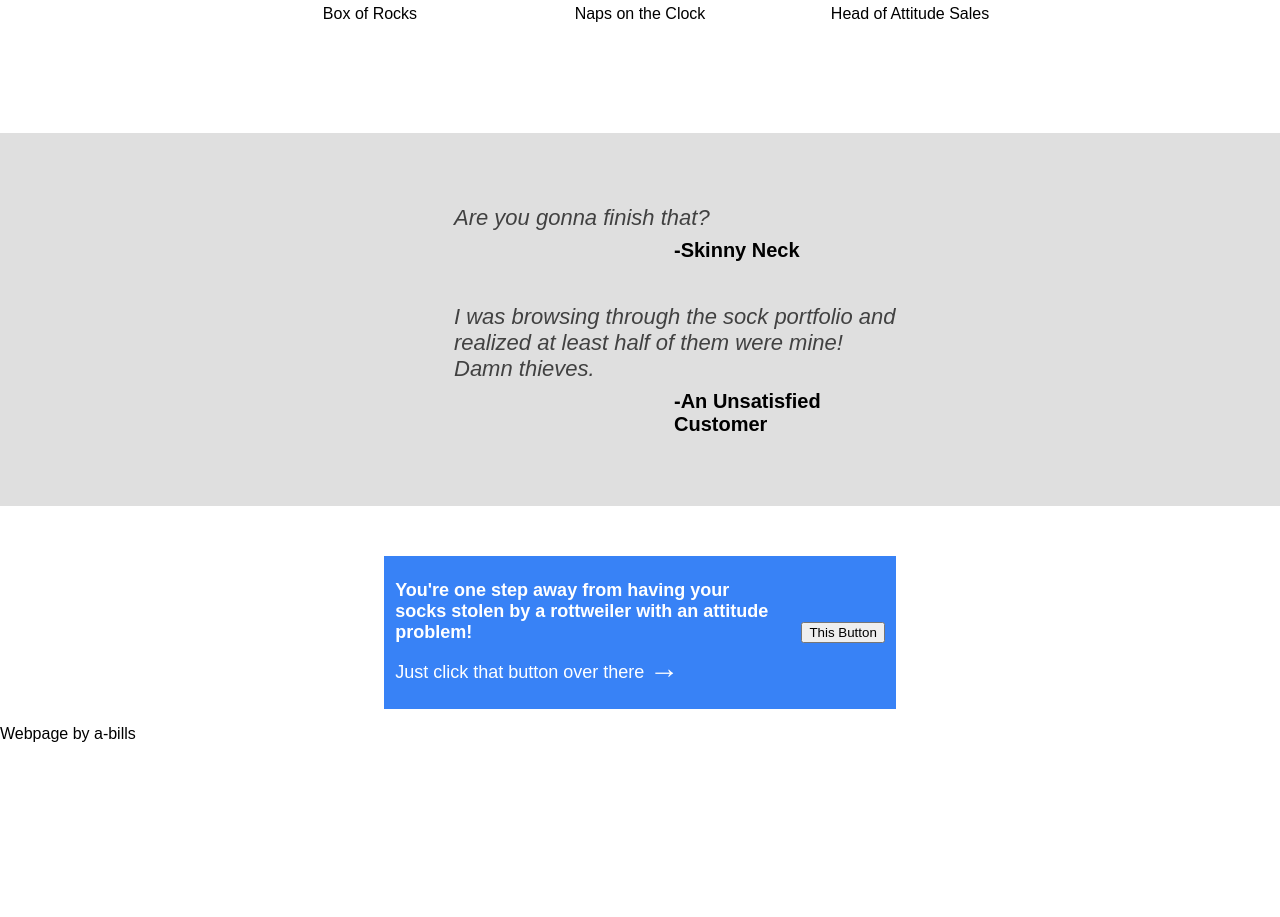
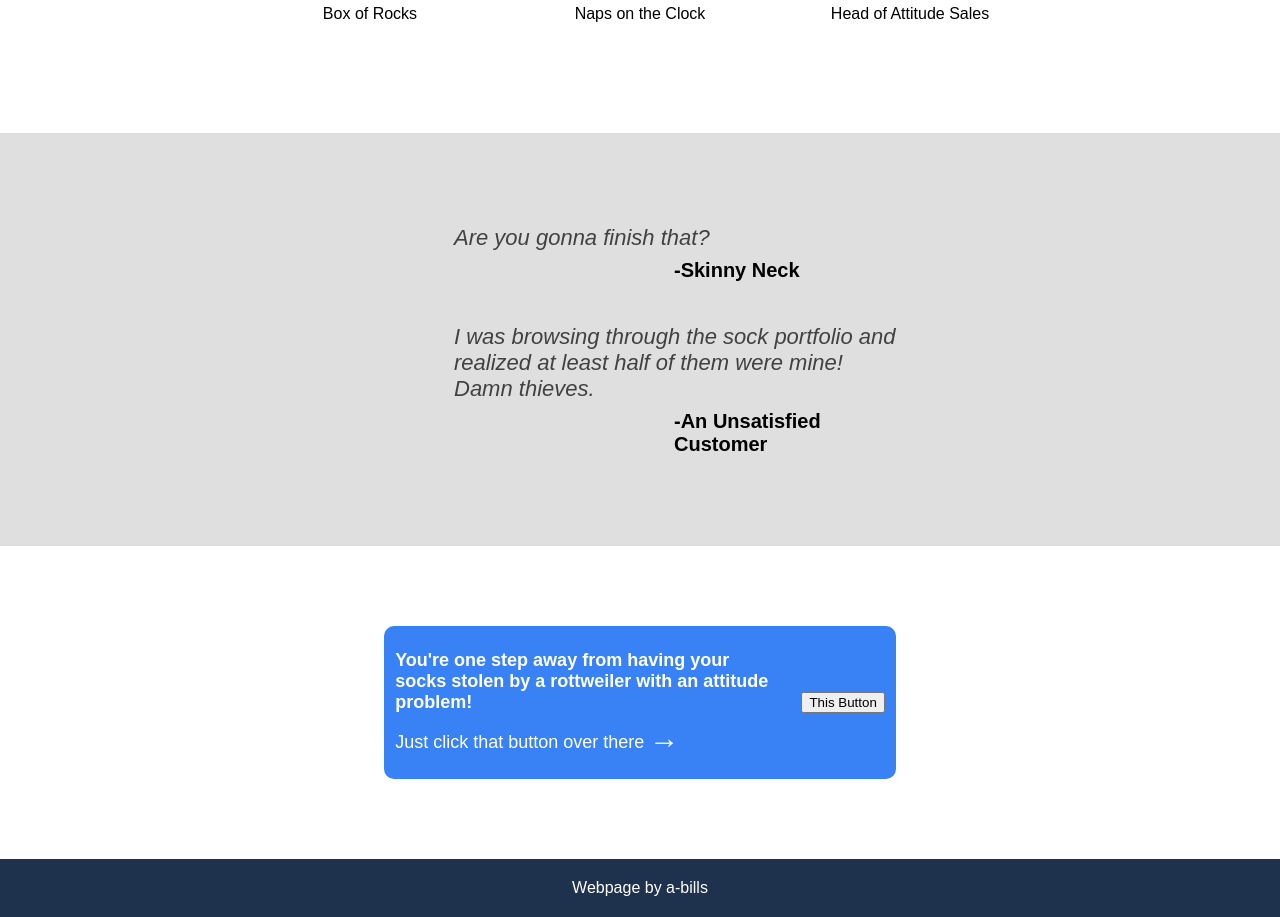
Before and after one commit to a-bills/landing-page, a plain HTML site: page index.html in a window 1280 px wide. Shown: the part 946-1863 px from the top of the page. Before the commit the page ends 1689 px from the top, so only its background shows below. Drawn offline with Linux system fonts and the light colour scheme.

Commit message:
Add finishing style
There are improvements that could be made. I may come back to this
in the future.

```diff
--- a/style.css
+++ b/style.css
@@ -119,7 +119,7 @@ The purpose of this snippet is to create a dropdown menu for .navigation in the
 
 .welcome-text {
     font-size: smaller;
-    color: lightgrey;
+    color: white;
     font-weight: 600;
 }
 
@@ -164,7 +164,7 @@ The purpose of this snippet is to create a dropdown menu for .navigation in the
 .content-3 {
     display: flex;
     width: 100vw;
-    margin: 50px 0;
+    margin-top: 50px;
     background-color: rgb(223, 223, 223);
     justify-content: center;
 }
@@ -173,7 +173,7 @@ The purpose of this snippet is to create a dropdown menu for .navigation in the
     display: flex;
     flex-direction: column;
     width: 40vw;
-    margin: 50px 0;
+    margin: 70px 0;
     background-color: inherit;
     font-family: "Passion One", sans-serif;
     font-size: 22px;
@@ -200,6 +200,8 @@ The purpose of this snippet is to create a dropdown menu for .navigation in the
     color: white;
     justify-content: space-around;
     width: 40vw;
+    margin: 80px 0;
+    border-radius: 10px;
 }
 
 .container-4 {
@@ -229,3 +231,14 @@ The purpose of this snippet is to create a dropdown menu for .navigation in the
     height: fit-content;
     align-self: center;
 }
+
+.footer {
+    background-color: hsl(215, 43%, 21%);
+    color: white;
+    padding: 20px 0px;
+}
+
+.author {
+    margin: 0 auto;
+    width: fit-content;
+}
```
